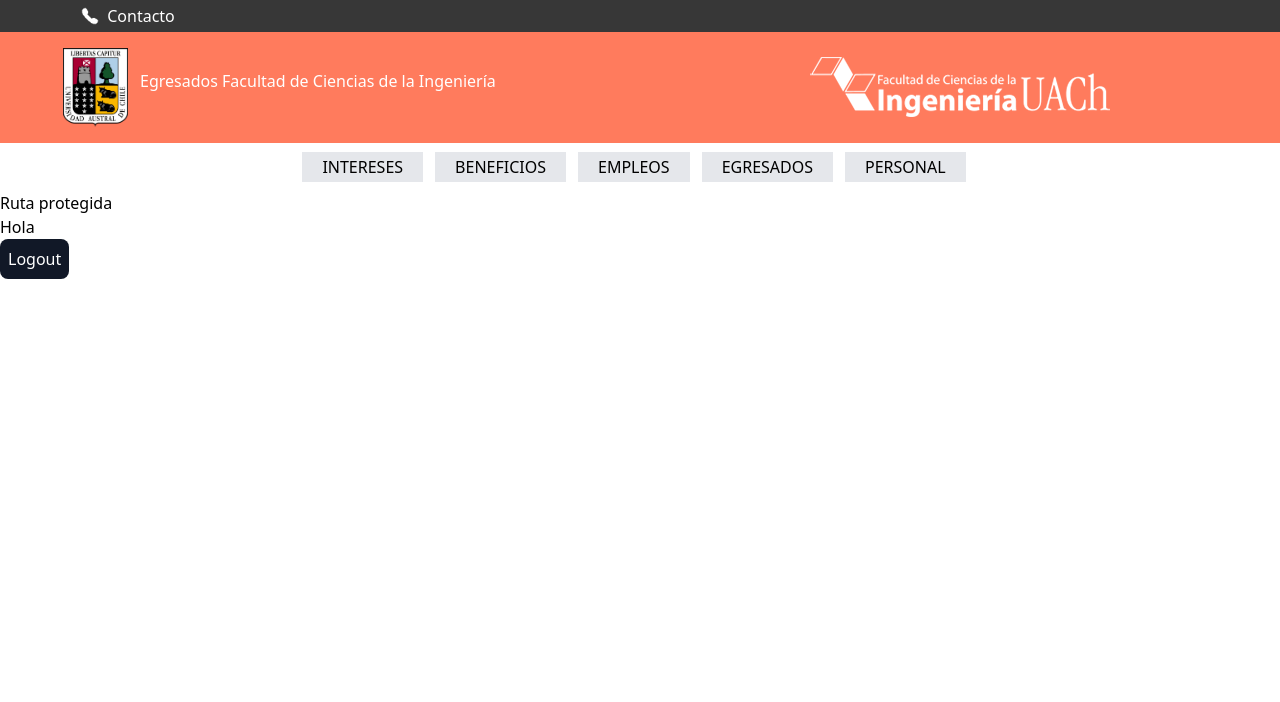
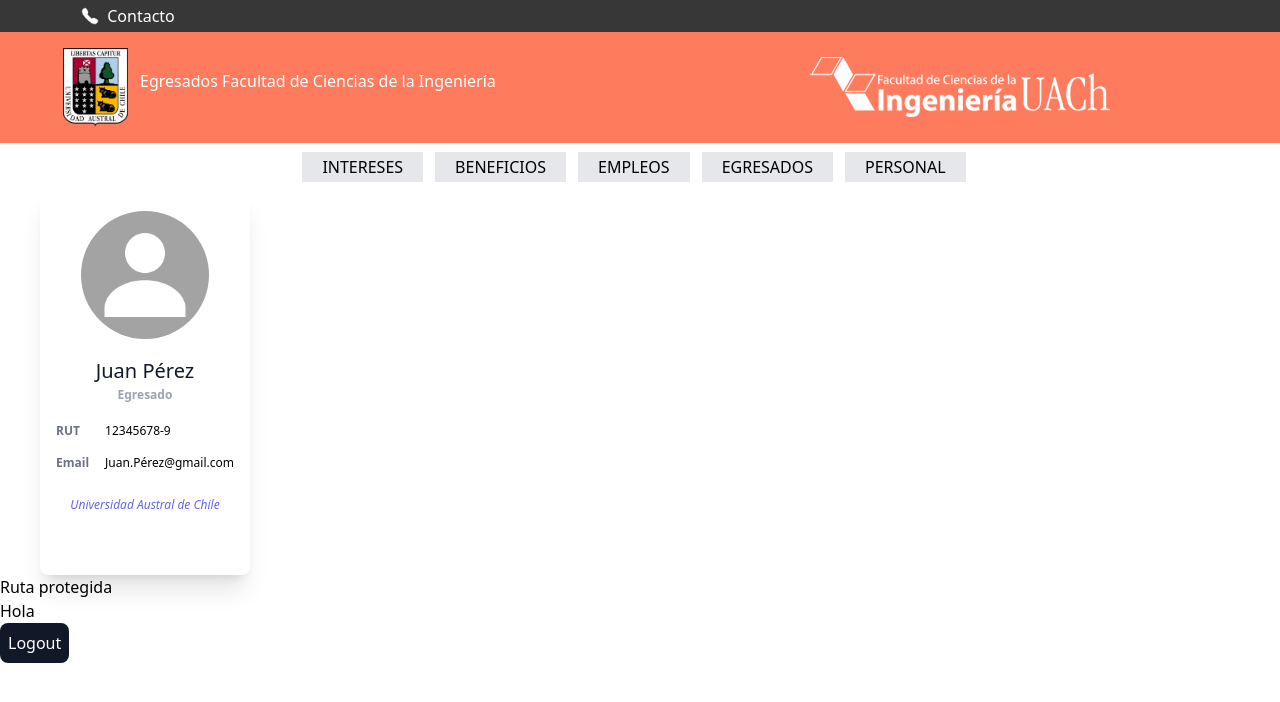
Before and after one commit to GeoCurguan/INFO248-Egresados, a Next.js app in the folder frontend/: page /perfil in a window 1280 px wide. Shown: the top 702 px of the page. Built offline with nearby package versions, Linux system fonts and the light colour scheme; sample sign-in values are in the browser's storage.

Commit message:
Bug arreglado en el backend

```diff
--- /dev/null
+++ b/frontend/src/components/profile/ProfileSummary.js
@@ -0,0 +1,47 @@
+
+const ProfileSummary = (props) => {
+    const {
+        name = "Juan",
+        surname = "Pérez",
+        role = "Egresado",
+        email = "Juan.Pérez@gmail.com",
+        dni = "12345678-9"
+    } = props;
+
+
+    return(
+        <div class="flex items justify ml-10">
+            <div class="max-w-xs ">
+                <div class="bg-white shadow-xl rounded-lg py-3 h-96">
+                    <div class="photo-wrapper p-2">
+                        <img class="w-32 h-32 rounded-full mx-auto" src="default-avatar.jpg" alt="John Doe">
+                        </img>
+                    </div>
+                    <div class="p-2">
+                        <h3 class="text-center text-xl text-gray-900 font-medium leading-8">{name + ' ' + surname}</h3>
+                        <div class="text-center text-gray-400 text-xs font-semibold">
+                            <p>{role}</p>
+                        </div>
+                        <table class="text-xs my-3">
+                            <tbody>
+                            <tr>
+                                <td class="px-2 py-2 text-gray-500 font-semibold">RUT</td>
+                                <td class="px-2 py-2">{dni}</td>
+                            </tr>
+                            <tr>
+                                <td class="px-2 py-2 text-gray-500 font-semibold">Email</td>
+                                <td class="px-2 py-2">{email}</td>
+                            </tr>
+                        </tbody></table>
+
+                        <div class="text-center my-3">
+                            <a class="text-xs text-indigo-500 italic hover:underline hover:text-indigo-600 font-medium" href="#">Universidad Austral de Chile</a>
+                        </div>
+
+                    </div>
+                </div>
+            </div>
+        </div>
+    );
+};
+export default ProfileSummary;
--- a/frontend/src/pages/perfil.jsx
+++ b/frontend/src/pages/perfil.jsx
@@ -4,6 +4,7 @@
 import { useRouter } from "next/router";
 import { useEffect } from "react";
 import { useAuthContext } from "../context/MyAuthContext";
+import ProfileSummary from "@/components/profile/ProfileSummary";
 
 const Ruta = () => {
   const { auth, user, handleLogout } = useAuthContext();
@@ -20,6 +21,7 @@
   console.log("from Perfil:", user);
   return (
     <div>
+      <ProfileSummary />
       <h1>Ruta protegida</h1>
       <h2>Hola {user.nombres}</h2>
       <button
```
Also changed, not shown: frontend/public/default-avatar.jpg (added), 1 other file (tests, documents, lock files or other folders).
